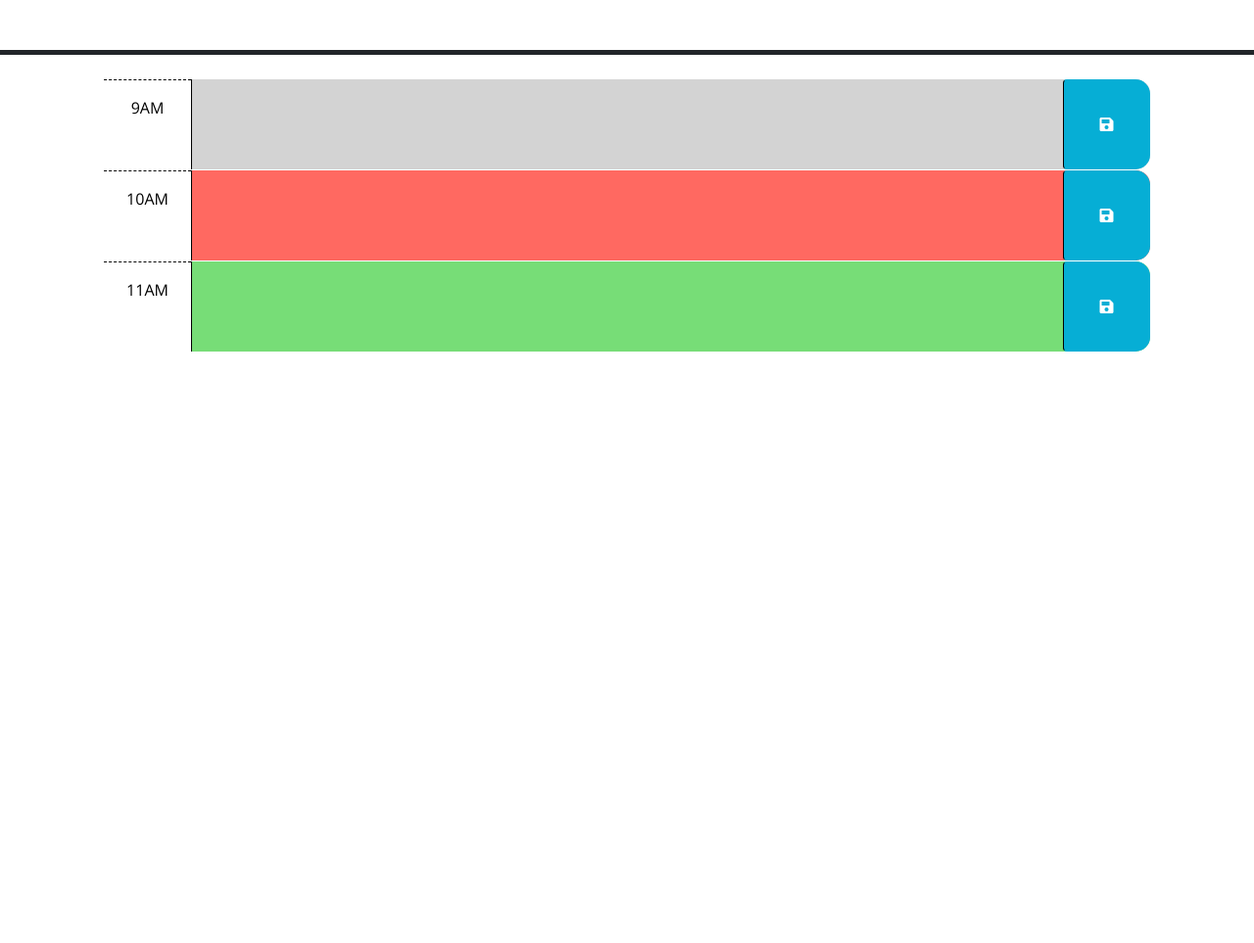
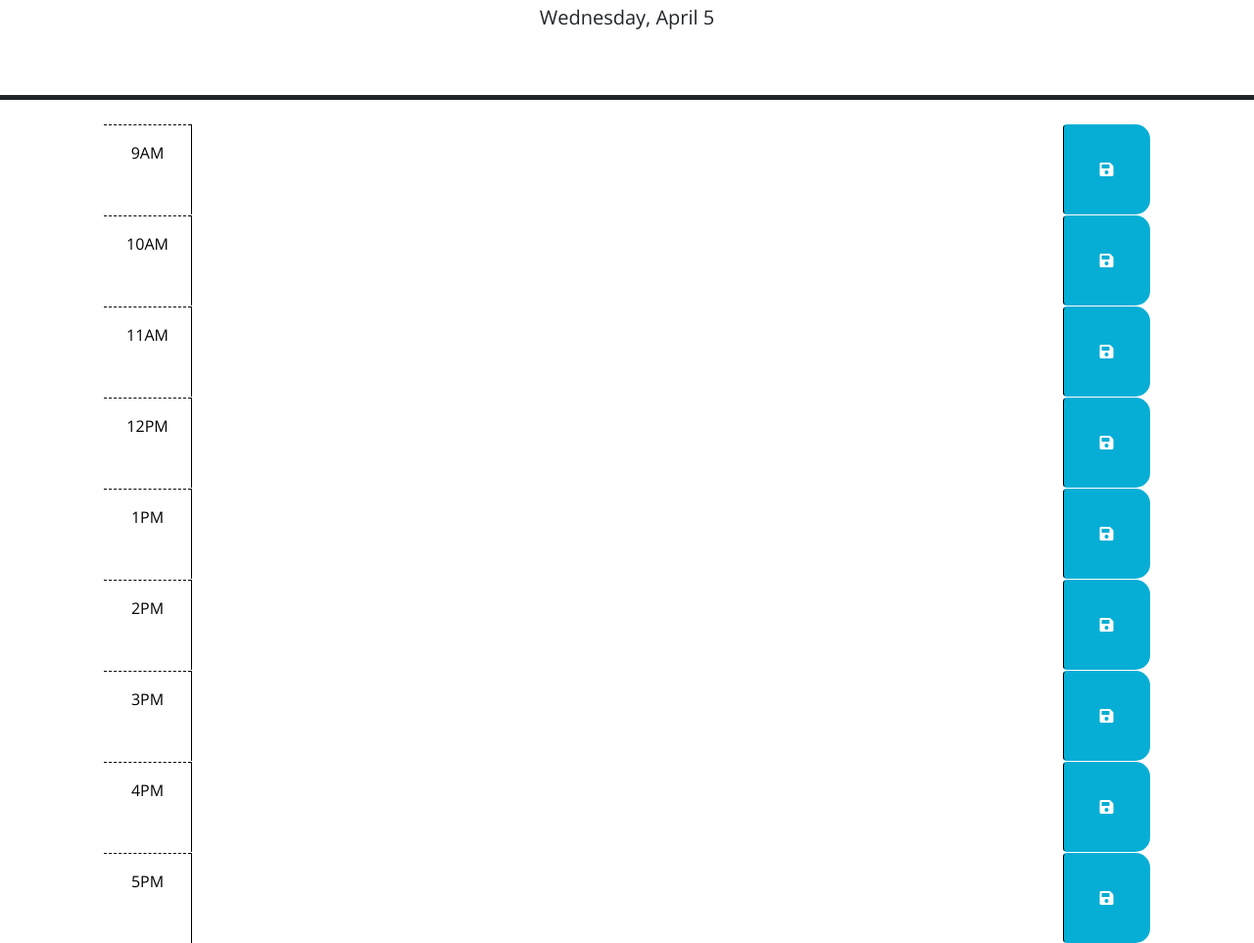
Before and after one commit to N8Trask/Work-Day-Scheduler, a plain HTML site: page Develop/index.html in a window 1280 px wide. Shown: the part 176-1139 px from the top of the page at 98% size. Before the commit the page ends 800 px from the top, so only its background shows below. Drawn offline with nearby package versions, Linux system fonts and the light colour scheme.

Commit message:
added hours to HTML, displayed date and added click event for js

```diff
--- a/Develop/index.html
+++ b/Develop/index.html
@@ -1,23 +1,14 @@
 <!DOCTYPE html>
 <html lang="en">
+
 <head>
   <meta charset="UTF-8" />
   <meta name="viewport" content="width=device-width, initial-scale=1.0" />
   <meta http-equiv="X-UA-Compatible" content="ie=edge" />
-    <link
-      rel="stylesheet"
-      href="https://cdn.jsdelivr.net/npm/bootstrap@5.1.3/dist/css/bootstrap.min.css"
-    />
-    <link
-      rel="stylesheet"
-      href="https://use.fontawesome.com/releases/v5.8.1/css/all.css"
-      integrity="sha384-50oBUHEmvpQ+1lW4y57PTFmhCaXp0ML5d60M1M7uH2+nqUivzIebhndOJK28anvf"
-      crossorigin="anonymous"
-    />
-    <link
-      href="https://fonts.googleapis.com/css?family=Open+Sans&display=swap"
-      rel="stylesheet"
-    />
+  <link rel="stylesheet" href="https://cdn.jsdelivr.net/npm/bootstrap@5.1.3/dist/css/bootstrap.min.css" />
+  <link rel="stylesheet" href="https://use.fontawesome.com/releases/v5.8.1/css/all.css"
+    integrity="sha384-50oBUHEmvpQ+1lW4y57PTFmhCaXp0ML5d60M1M7uH2+nqUivzIebhndOJK28anvf" crossorigin="anonymous" />
+  <link href="https://fonts.googleapis.com/css?family=Open+Sans&display=swap" rel="stylesheet" />
   <link rel="stylesheet" href="style.css" />
   <title>Work Day Scheduler</title>
 </head>
@@ -39,8 +30,7 @@
         code is implemented.
         -->
 
-      <!-- Example of a past time block. The "past" class adds a gray background color. -->
-      <div id="hour-9" class="row time-block past">
+    <div id="hour-9" class="row time-block">
       <div class="col-2 col-md-1 hour text-center py-3">9AM</div>
       <textarea class="col-8 col-md-10 description" rows="3"> </textarea>
       <button class="btn saveBtn col-2 col-md-1" aria-label="save">
@@ -48,8 +38,7 @@
       </button>
     </div>
 
-      <!-- Example of a a present time block. The "present" class adds a red background color. -->
-      <div id="hour-10" class="row time-block present">
+    <div id="hour-10" class="row time-block">
       <div class="col-2 col-md-1 hour text-center py-3">10AM</div>
       <textarea class="col-8 col-md-10 description" rows="3"> </textarea>
       <button class="btn saveBtn col-2 col-md-1" aria-label="save">
@@ -57,8 +46,7 @@
       </button>
     </div>
 
-      <!-- Example of a future time block. The "future" class adds a green background color. -->
-      <div id="hour-11" class="row time-block future">
+    <div id="hour-11" class="row time-block">
       <div class="col-2 col-md-1 hour text-center py-3">11AM</div>
       <textarea class="col-8 col-md-10 description" rows="3"> </textarea>
       <button class="btn saveBtn col-2 col-md-1" aria-label="save">
@@ -66,13 +54,59 @@
       </button>
     </div>
 
+    <div id="hour-12" class="row time-block">
+      <div class="col-2 col-md-1 hour text-center py-3">12PM</div>
+      <textarea class="col-8 col-md-10 description" rows="3"> </textarea>
+      <button class="btn saveBtn col-2 col-md-1" aria-label="save">
+        <i class="fas fa-save" aria-hidden="true"></i>
+      </button>
+    </div>
+
+    <div id="hour-13" class="row time-block">
+      <div class="col-2 col-md-1 hour text-center py-3">1PM</div>
+      <textarea class="col-8 col-md-10 description" rows="3"> </textarea>
+      <button class="btn saveBtn col-2 col-md-1" aria-label="save">
+        <i class="fas fa-save" aria-hidden="true"></i>
+      </button>
+    </div>
+
+    <div id="hour-14" class="row time-block">
+      <div class="col-2 col-md-1 hour text-center py-3">2PM</div>
+      <textarea class="col-8 col-md-10 description" rows="3"> </textarea>
+      <button class="btn saveBtn col-2 col-md-1" aria-label="save">
+        <i class="fas fa-save" aria-hidden="true"></i>
+      </button>
+    </div>
+
+    <div id="hour-15" class="row time-block">
+      <div class="col-2 col-md-1 hour text-center py-3">3PM</div>
+      <textarea class="col-8 col-md-10 description" rows="3"> </textarea>
+      <button class="btn saveBtn col-2 col-md-1" aria-label="save">
+        <i class="fas fa-save" aria-hidden="true"></i>
+      </button>
+    </div>
+
+    <div id="hour-16" class="row time-block">
+      <div class="col-2 col-md-1 hour text-center py-3">4PM</div>
+      <textarea class="col-8 col-md-10 description" rows="3"> </textarea>
+      <button class="btn saveBtn col-2 col-md-1" aria-label="save">
+        <i class="fas fa-save" aria-hidden="true"></i>
+      </button>
+    </div>
+
+    <div id="hour-17" class="row time-block">
+      <div class="col-2 col-md-1 hour text-center py-3">5PM</div>
+      <textarea class="col-8 col-md-10 description" rows="3"> </textarea>
+      <button class="btn saveBtn col-2 col-md-1" aria-label="save">
+        <i class="fas fa-save" aria-hidden="true"></i>
+      </button>
+    </div>
+
     <script src="https://code.jquery.com/jquery-3.4.1.min.js"></script>
-    <script
-      src="https://cdn.jsdelivr.net/npm/dayjs@1.11.3/dayjs.min.js"
-      integrity="sha256-iu/zLUB+QgISXBLCW/mcDi/rnf4m4uEDO0wauy76x7U="
-      crossorigin="anonymous"
-    ></script>
+    <script src="https://cdn.jsdelivr.net/npm/dayjs@1.11.3/dayjs.min.js"
+      integrity="sha256-iu/zLUB+QgISXBLCW/mcDi/rnf4m4uEDO0wauy76x7U=" crossorigin="anonymous"></script>
 
-    <script src="script.js"></script>
+    <script src="./script.js"></script>
 </body>
+
 </html>
--- a/Develop/script.js
+++ b/Develop/script.js
@@ -1,23 +1,53 @@
 // Wrap all code that interacts with the DOM in a call to jQuery to ensure that
 // the code isn't run until the browser has finished rendering all the elements
 // in the html.
+var displayTimeEl = $('#currentDay');
+
+function displayTime() {
+  var rightNow = dayjs().format('dddd, MMMM D');
+  displayTimeEl.text(rightNow);
+}
+displayTime();
+//all in the same function?
+
 $(function () {
-    // TODO: Add a listener for click events on the save button. This code should
+
+  $('.saveBtn').on('click', function(){
+    var timeBlock = $(this).parent().attr('id');
+    var content = $(this).siblings("textarea").val();
+    localStorage.setItem(timeBlock, JSON.stringify(content));
+  })
+  // can this be written easier? took way to long
+});
+
+
+
+
+
+
+
+
+
+
+
+    // DONE: Add a listener for click events on the save button. This code should
     // use the id in the containing time-block as a key to save the user input in
     // local storage. HINT: What does `this` reference in the click listener
     // function? How can DOM traversal be used to get the "hour-x" id of the
     // time-block containing the button that was clicked? How might the id be
     // useful when saving the description in local storage?
-    //
+
+
     // TODO: Add code to apply the past, present, or future class to each time
     // block by comparing the id to the current hour. HINTS: How can the id
     // attribute of each time-block be used to conditionally add or remove the
     // past, present, and future classes? How can Day.js be used to get the
     // current hour in 24-hour time?
-    //
+
+
     // TODO: Add code to get any user input that was saved in localStorage and set
     // the values of the corresponding textarea elements. HINT: How can the id
     // attribute of each time-block be used to do this?
-    //
-    // TODO: Add code to display the current date in the header of the page.
-  });
+
+
+    // DONE: Add code to display the current date in the header of the page.
```
Lines whose indentation alone changed are shown as unchanged.
